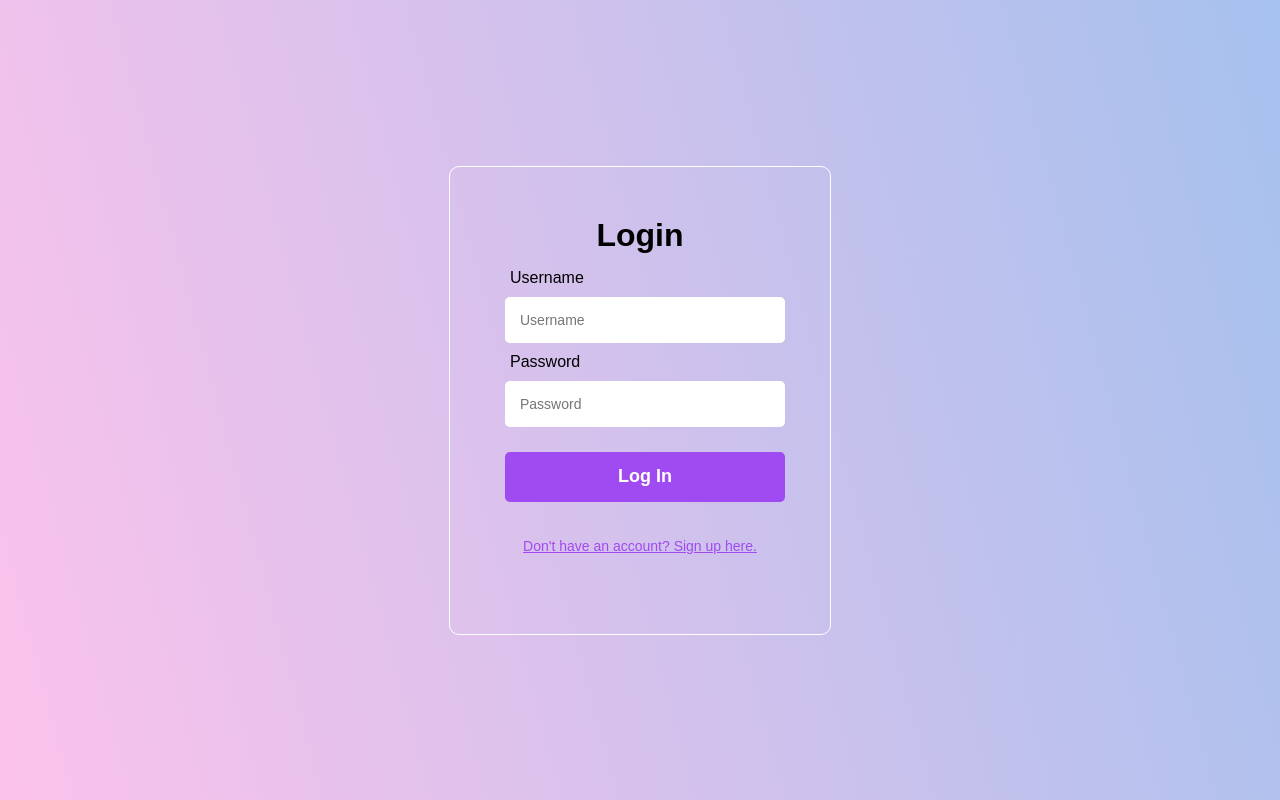
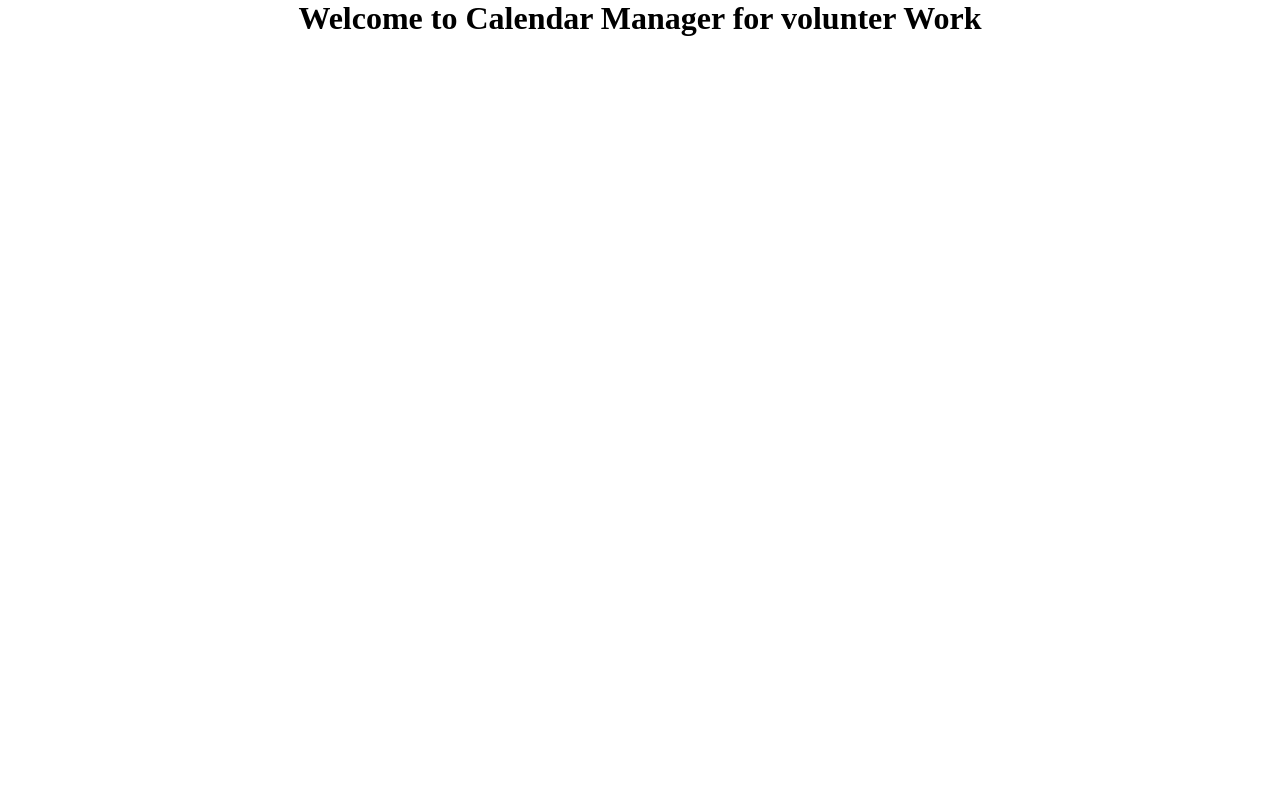
Before and after one commit to Nesticojavier/calendar-manager, a React (Vite) app in the folder client/: page / in a window 1280 px wide. Built offline with nearby package versions, Linux system fonts and the light colour scheme.

Commit message:
added BrowseRoutes to use routes

```diff
--- a/client/package.json
+++ b/client/package.json
@@ -11,6 +11,7 @@
   },
   "dependencies": {
     "axios": "^1.4.0",
+    "js-cookie": "^3.0.5",
     "react": "^18.2.0",
     "react-cookie": "^4.1.1",
     "react-dom": "^18.2.0",
--- a/client/src/App.jsx
+++ b/client/src/App.jsx
@@ -2,7 +2,8 @@ import React, { useState, useEffect } from "react";
 import "./App.css";
 import Signup from "./Components/signup";
 import Login from "./Components/login";
-//import UsersList from "./Components/UsersList";
+import Dashboard from "./Components/dashboard";
+import { BrowserRouter, Route, Routes, Link } from "react-router-dom";
 
 function App() {
   // Se crea un estado para saber qué formulario se está mostrando
@@ -14,13 +15,15 @@ function App() {
   };
 
   return (
-    <div className="App">
-      {
-        currentForm === "login"
-        ? <Login onFormSwitch={toggleForm} />
-        : <Signup onFormSwitch={toggleForm} />
-      }
-    </div>
+
+    <BrowserRouter>
+      <Routes>
+        <Route path="/" element={<h1>Welcome to Calendar Manager for volunter Work</h1>} />
+        <Route path="/login" element={<Login/>} />
+        <Route path="/signup" element={<Signup/>} />
+        <Route path="/dashboard" element={<Dashboard/>} />
+      </Routes>
+    </BrowserRouter>
   );
 }
 
--- /dev/null
+++ b/client/src/Components/dashboard.jsx
@@ -0,0 +1,48 @@
+import React, { useState, useEffect } from "react";
+import "./home.css";
+import axios from 'axios';
+import { useNavigate, Navigate } from "react-router-dom";
+import Cookies from 'js-cookie';
+
+
+export default function Dashboard() {
+
+  const token = Cookies.get('token');
+  const [user, setUser] = useState("");
+  const navigate = useNavigate()
+
+  const handleClick = () => {
+    // localStorage.removeItem('token');
+    Cookies.remove('token');
+    navigate('/', {replace: true})
+  }
+
+  if (!token) {
+    return <Navigate to={"/login"} replace />;
+  }
+
+  // useEffect(() => {
+  //   const token = localStorage.getItem('token');
+  //   const headers = { Authorization: `Bearer ${token}` };
+
+  //   axios.get("http://localhost:3000/dashboard", { headers })
+  //     .then((response) => {
+  //       // Manejar la respuesta exitosa de la solicitud
+  //       console.log(response.data);
+  //       setUser(response.data);
+  //     })
+  //     .catch((error) => {
+  //       // Manejar el error de la solicitud
+  //       console.error(error.response.data.message);
+  //     });
+  // }, []); // Dependencia vacía para que el efecto se ejecute solo una vez al montar el componente
+
+  return (
+    <div className="Home">
+      <h1>Welcome to Calendar Manager for Volunteer Work</h1>
+      <p>User: {user.username}</p>
+      <p>Modo: {user.rol}</p>
+      <button onClick = {handleClick}>Logout</button>
+    </div>
+  );
+}
--- a/client/src/Components/home.jsx
+++ /dev/null
@@ -1,39 +0,0 @@
-import React, { useState, useEffect } from "react";
-import "./home.css";
-import axios from 'axios';
-import { useNavigate } from "react-router-dom";
-
-export default function Home() {
-  const [user, setUser] = useState("");
-  const navigate = useNavigate()
-
-  const handleClick = () => {
-    localStorage.removeItem('token');
-    navigate('/')
-  }
-
-  useEffect(() => {
-    const token = localStorage.getItem('token');
-    const headers = { Authorization: `Bearer ${token}` };
-
-    axios.get("http://localhost:3000/dashboard", { headers })
-      .then((response) => {
-        // Manejar la respuesta exitosa de la solicitud
-        console.log(response.data);
-        setUser(response.data);
-      })
-      .catch((error) => {
-        // Manejar el error de la solicitud
-        console.error(error.response.data.message);
-      });
-  }, []); // Dependencia vacía para que el efecto se ejecute solo una vez al montar el componente
-
-  return (
-    <div className="Home">
-      <h1>Welcome to Calendar Manager for Volunteer Work</h1>
-      <p>User: {user.username}</p>
-      <p>Modo: {user.rol}</p>
-      <button onClick = {handleClick}>Logout</button>
-    </div>
-  );
-}
--- a/client/src/Components/login.jsx
+++ b/client/src/Components/login.jsx
@@ -1,8 +1,9 @@
 import React, { useState } from "react";
 import axios from 'axios';
 import { useNavigate } from "react-router-dom";
+import Cookies from 'js-cookie';
 
-export default function Login (props) {
+export default function Login () {
     // Se crea un estado para los valores de los inputs del formulario
     // Se guarda en un objeto con los valores iniciales vacíos
     const [values, setValues] = useState({
@@ -35,11 +36,13 @@ export default function Login (props) {
             .post("http://localhost:3000/login", values)
             .then((response) => {
                 // Manejar solicitud la respuesta exitosa
-                console.log(response.data.token);
                 const token = response.data.token
-                localStorage.setItem('token', token);
-                // Redireccionar a la página de home
-                navigate('/home')
+
+                // localStorage.setItem('token', token);
+                Cookies.set('token', token, { expires: 1 });
+
+                // Redireccionar al dashboard
+                navigate('/dashboard')
 
             })
             .catch((error) => {
@@ -109,7 +112,7 @@ export default function Login (props) {
                 <button type="submit">Log In</button>
             </form>
             <p className="error">{errorMessage}</p>
-            <button className = "button-switch" onClick={() => props.onFormSwitch('register')}>
+            <button className = "button-switch" onClick={() => navigate("/signup")}>
                 Don't have an account? Sign up here.
             </button>
         </div>
--- a/client/src/Components/signup.jsx
+++ b/client/src/Components/signup.jsx
@@ -1,8 +1,12 @@
 import React, { useState } from "react";
 import axios from 'axios';
 import swal from "sweetalert";
+import { useNavigate, Navigate } from "react-router-dom";
 
-const Signup = (props) => {
+
+const Signup = () => {
+    const navigate = useNavigate()
+
     // Se crea un estado para los valores de los inputs del formulario
     // Se guarda en un objeto con los valores iniciales vacíos
     const [values, setValues] = useState({
@@ -47,7 +51,7 @@ const Signup = (props) => {
                     title: "Registrado exitosamente",
                     icon : "success",
                 }).then(() => {
-                    window.location.reload();
+                    navigate("/login"), {replace : true};
                 })
             })
             .catch((error) => {
@@ -179,7 +183,7 @@ const Signup = (props) => {
                 <button type="submit">Sign Up</button>
             </form>
             <p className="error">{errorMessage}</p>
-            <button className = "button-switch" onClick={() => props.onFormSwitch('login')}>
+            <button className = "button-switch" onClick={() => navigate("/login")}>
                 Already have an account? Login here.
             </button>
         </div>
--- a/client/src/main.jsx
+++ b/client/src/main.jsx
@@ -1,27 +1,28 @@
 import React from 'react'
 import ReactDOM from 'react-dom/client'
-import { createBrowserRouter, RouterProvider } from 'react-router-dom'
+// import { createBrowserRouter, RouterProvider } from 'react-router-dom'
 //import { Provider } from 'react-redux'
 //import { CookiesProvider } from 'react-cookie'
 import App from './App.jsx'
-import Home from './Components/home.jsx'
+// import Home from './Components/dashboard.jsx'
 
 // Rutas de la aplicación
-const router = createBrowserRouter([
-  {
-    path: '/',
-    element: <App />
-  },
-  {
-    path: '/home',
-    element: <Home />
-  },
-])
+// const router = createBrowserRouter([
+//   {
+//     path: '/',
+//     element: <App />
+//   },
+//   {
+//     path: '/home',
+//     element: <Home />
+//   },
+// ])
 
 ReactDOM.createRoot(document.getElementById('root')).render(
   <React.StrictMode>
 
-    <RouterProvider router={router} />
+    {/* <RouterProvider router={router} /> */}
+    <App />
 
   </React.StrictMode>,
 )
```
Also changed, not shown: client/src/Components/UsersList.jsx (deleted, +0 -26 lines), client/src/Components/Navbar.jsx (added), 2 other files (tests, documents, lock files or other folders).
